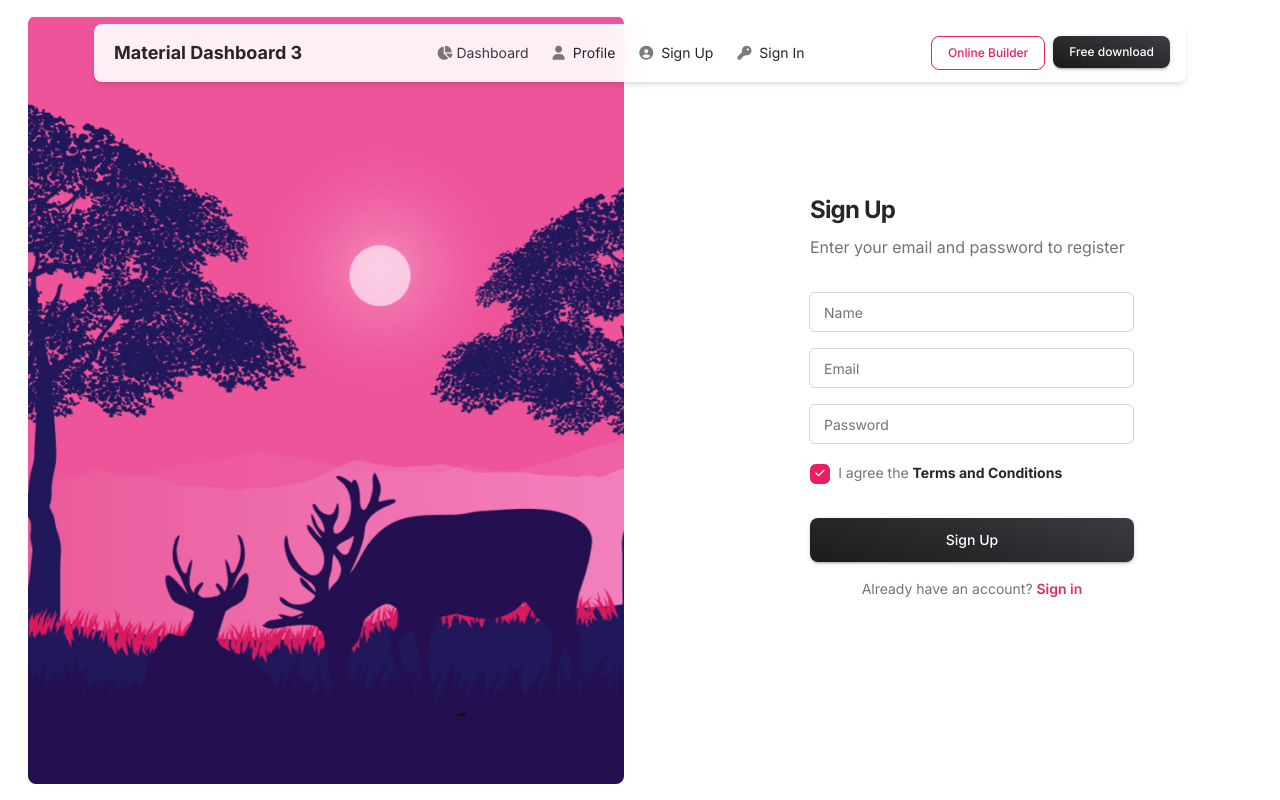
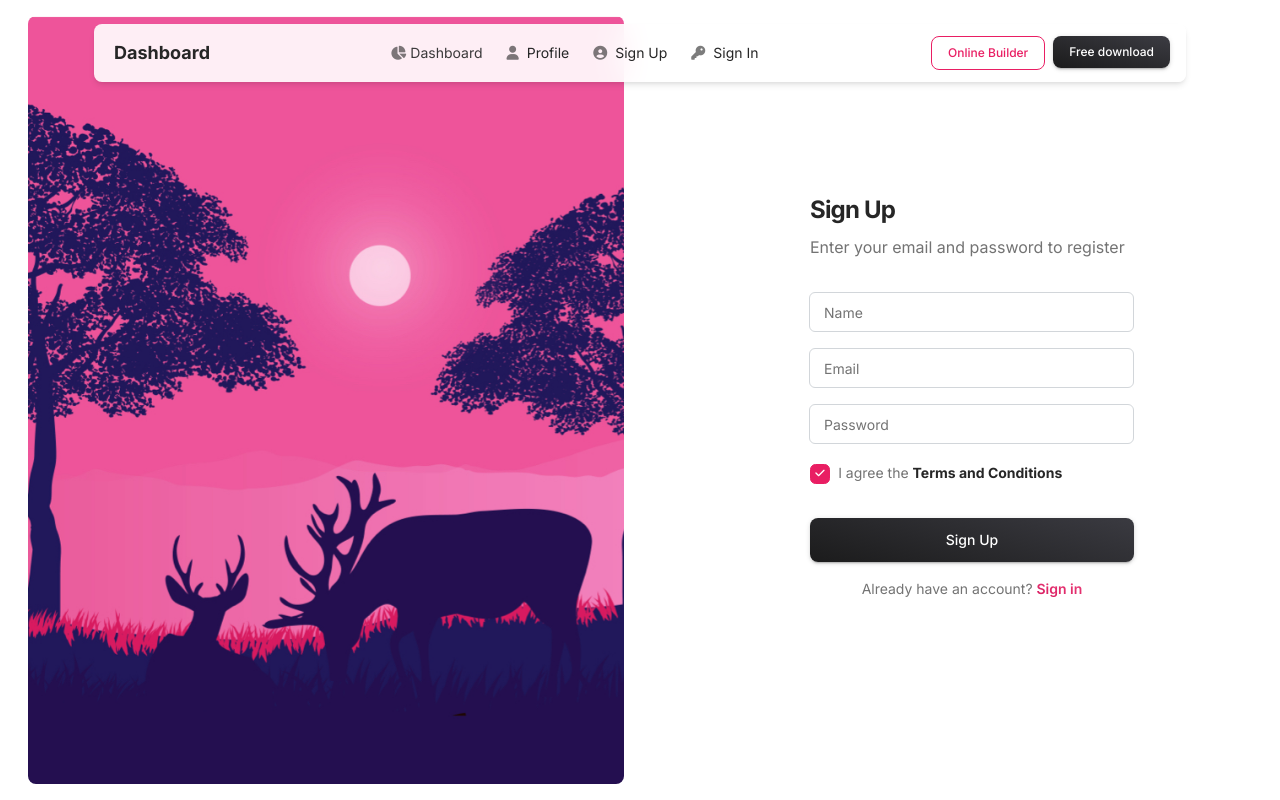
Before and after one commit to MALIK-IS-BUSY/Crypto-Dashboard, a website: page index.html in a window 1280 px wide. Drawn offline with nearby package versions, Linux system fonts and the light colour scheme.

Commit message:
Update 3

```diff
--- a/index.html
+++ b/index.html
@@ -44,7 +44,7 @@
         <nav class="navbar navbar-expand-lg blur border-radius-lg top-0 z-index-3 shadow position-absolute mt-4 py-2 start-0 end-0 mx-4">
           <div class="container-fluid ps-2 pe-0">
             <a class="navbar-brand font-weight-bolder ms-lg-0 ms-3 " href="../pages/dashboard.html">
-              Material Dashboard 3
+               Dashboard
             </a>
             <button class="navbar-toggler shadow-none ms-2" type="button" data-bs-toggle="collapse" data-bs-target="#navigation" aria-controls="navigation" aria-expanded="false" aria-label="Toggle navigation">
               <span class="navbar-toggler-icon mt-2">
```
